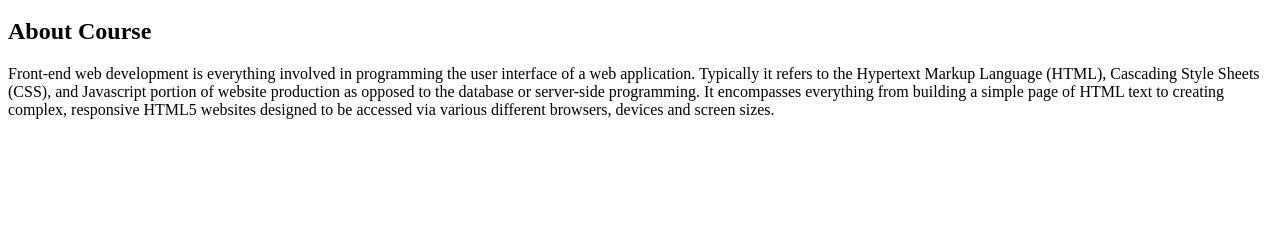
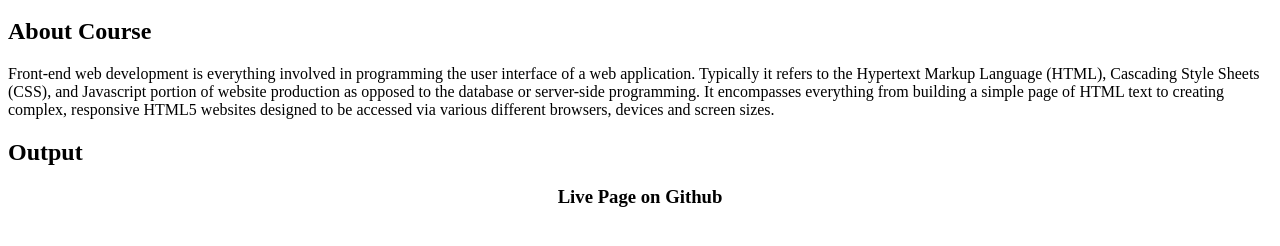
Before and after one commit to Asthachauhan45/FullStack, a plain HTML site: page index.html in a window 1280 px wide. Shown: the part 48-294 px from the top of the page. Drawn offline with Linux system fonts and the light colour scheme.

Commit message:
Assignment 3

```diff
--- a/index.html
+++ b/index.html
@@ -1,5 +1,8 @@
 <html lang="en">
 <head>
+    <style>
+        h3 {text-align: center;}
+    </style>
     <meta charset="UTF-8">
     <meta http-equiv="X-UA-Compatible" content="IE=edge">
     <meta name="viewport" content="width=device-width, initial-scale=1.0">
@@ -14,6 +17,12 @@
         Front-end web development is everything involved in programming the user interface of a web application. Typically it refers to the Hypertext Markup Language (HTML), Cascading Style Sheets (CSS), and Javascript portion of website production as opposed to the database or server-side programming. It encompasses everything from building a simple page of HTML text to creating complex, responsive HTML5 websites designed to be accessed via various different browsers, devices and screen sizes.
 
     </p>
+    <h2>
+        Output
+    </h2>
+    <h3>
+        Live Page on Github
+    </h3>
 
 </body>
 </html>
```
